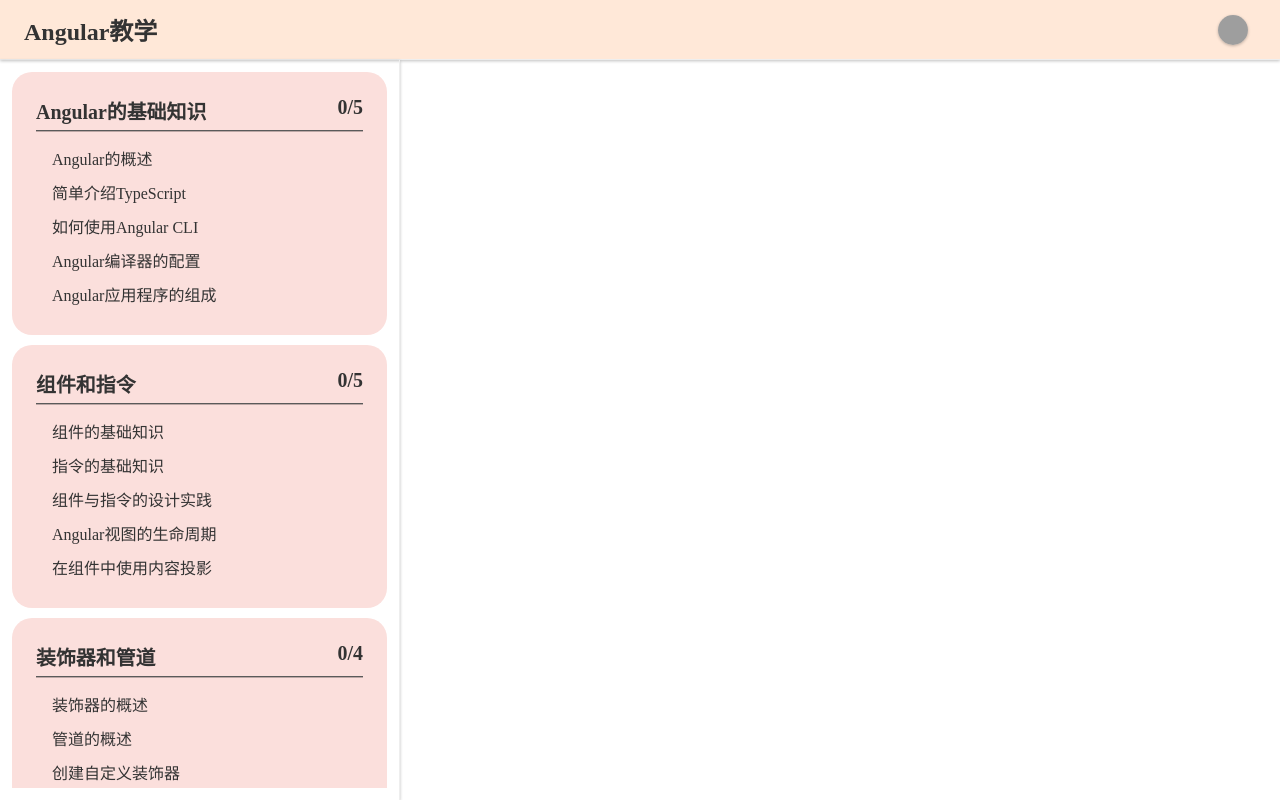
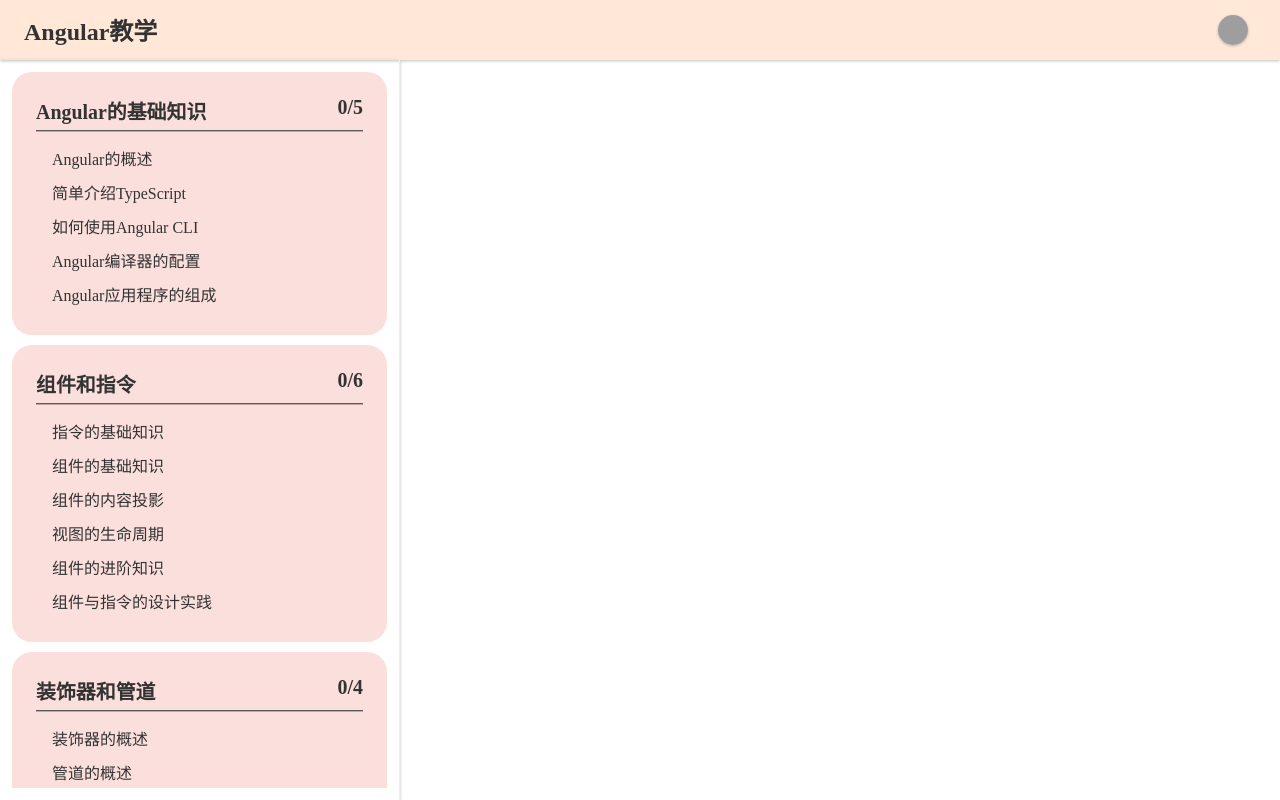
Before and after one commit to Shosetsu/AngularTeachingPlan, an Angular app: page / in a window 1280 px wide. Built offline with nearby package versions, Linux system fonts and the light colour scheme; grey boxes are pictures that could not be loaded.

Commit message:
修改第二章课题

```diff
--- a/src/app/configs/constants.ts
+++ b/src/app/configs/constants.ts
@@ -31,23 +31,27 @@
     detail: [
       {
         key: 'c1-0',
+        name: '指令的基础知识',
+      },
+      {
+        key: 'c1-1',
         name: '组件的基础知识',
       },
       {
-        key: 'c1-1',
-        name: '指令的基础知识',
-      },
-      {
         key: 'c1-2',
-        name: '组件与指令的设计实践',
+        name: '组件的内容投影',
       },
       {
         key: 'c1-3',
-        name: 'Angular视图的生命周期',
+        name: '视图的生命周期',
       },
       {
         key: 'c1-4',
-        name: '在组件中使用内容投影',
+        name: '组件的进阶知识',
+      },
+      {
+        key: 'c1-5',
+        name: '组件与指令的设计实践',
       },
     ],
   },
```
